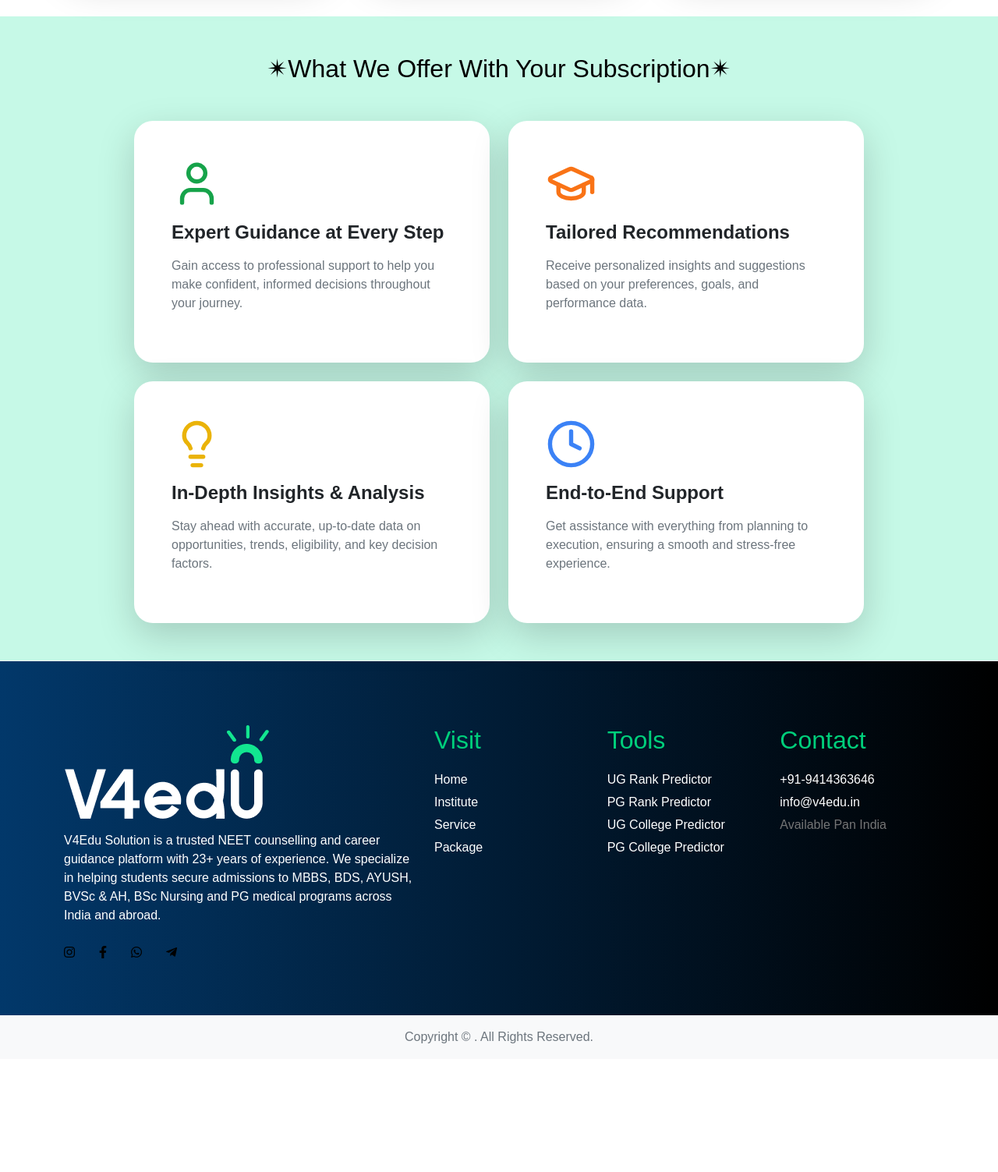
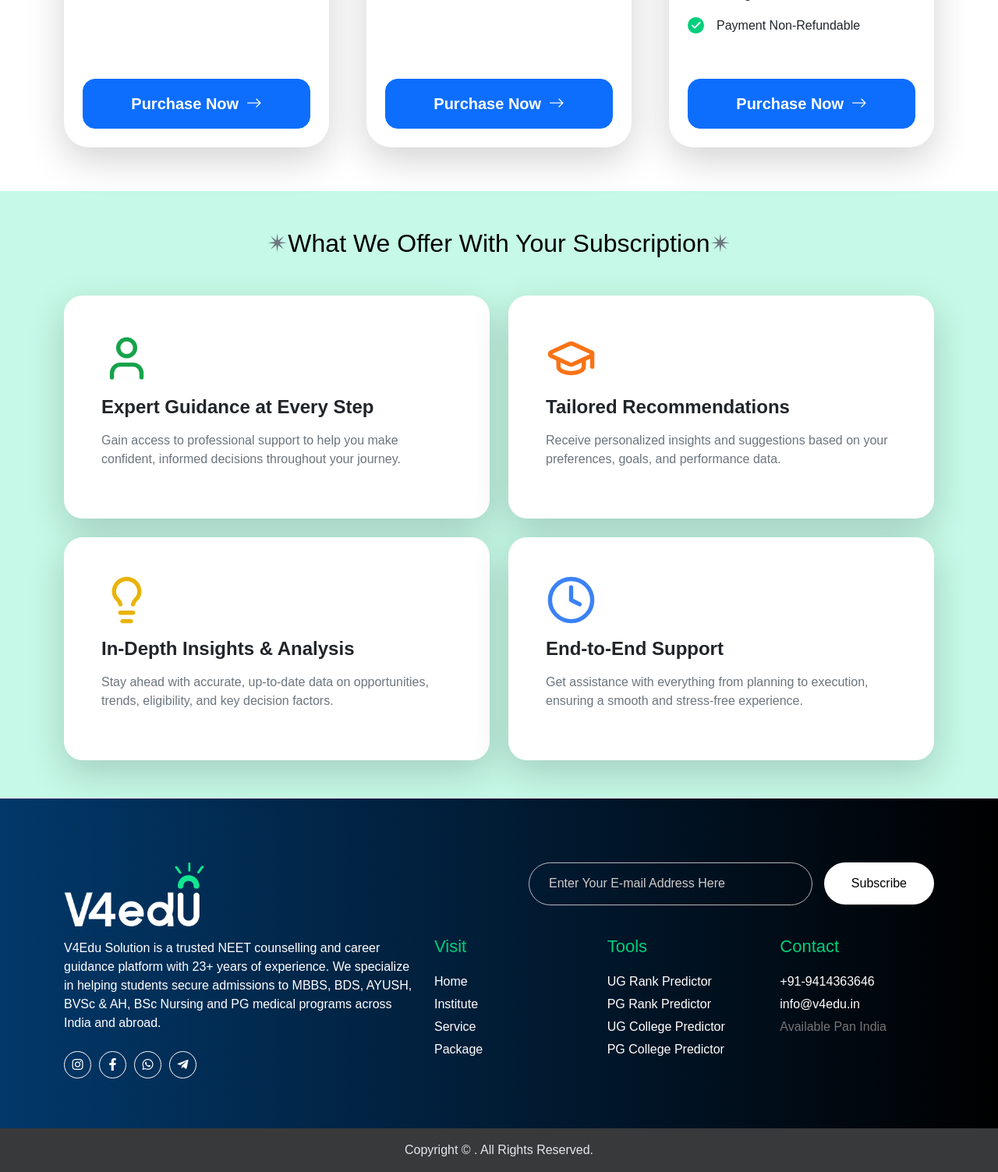
Before and after one commit to MrudulAhirrao/new-project, a PHP site: page /views/packages.php in a window 1280 px wide. Shown: the part 3028-4531 px from the top of the page at 78% size. Before the commit the page ends 4366 px from the top, so only its background shows below. Run offline with PHP 8.4, Linux system fonts and the light colour scheme; some web fonts are replaced.

Commit message:
new updates

```diff
--- a/assets/css/style.css
+++ b/assets/css/style.css
@@ -4,6 +4,7 @@ body {
     padding: 0;
     font-family: "Afacad", sans-serif;
     color: #000;
+    padding-top: 80px;
 }
 
 
@@ -403,9 +404,7 @@ body.scroll-off {
     background-color: #0056b3;
     color: #fff;
 }
-body {
-    padding-top: 90px; /* Adjust main content padding to account for fixed header */
-}
+
 
 /* =================================
    MOBILE NAV BUTTON VISIBILITY FIX
@@ -622,7 +621,7 @@ body {
 }
 
 footer h6 {
-    font-size: 32px;
+    font-size: 22px;
     color: #00CF7B;
     margin: 0 0 20px;
     position: relative;
@@ -671,14 +670,29 @@ ul.footer-links.socialize li a i {
     border-top: 1px solid #eeeeee;
     background: linear-gradient(90deg, rgba(2, 56, 106, 1) 0%, rgba(0, 0, 0, 1) 100%)
 }
+.footer-logo {
+    max-width: 180px; /* You can adjust this value */
+}
 
 .social-box {
-    display: flex;
-    justify-content: flex-start;
-    gap: 15px;
-    list-style: none;
-    padding: 0;
-    margin: 20px 0 20px 0;
+    gap: 10px;
+}
+.social-box-list a {
+    display: flex;
+    justify-content: center;
+    align-items: center;
+    width: 35px;
+    height: 35px;
+    border-radius: 50%;
+    border: 1px solid #fff;
+    color: #fff;
+    font-size: 16px;
+    transition: all 0.3s ease;
+}
+
+.social-box-list a:hover {
+    background-color: #fff;
+    color: #02386A; /* Main dark blue color */
 }
 
 .social-box-list a svg {
@@ -756,6 +770,61 @@ ul.footer-links.socialize li a i {
 .back_top:hover span {
     color: #2196f3;
 }
+.subscription-form-wrapper {
+    display: flex;          /* Aligns items side-by-side */
+    align-items: center;    /* Vertically centers them */
+    gap: 15px;              /* Creates the space BETWEEN the input and button */
+
+    max-width: 520px;       /* Adjusted max-width */
+    margin-left: auto;
+    margin-bottom: 40px;
+}
+
+/* The styling for the standalone, rounded input field */
+.subscription-form-wrapper .form-control {
+    flex-grow: 1;           /* Allows the input to fill available space */
+    height: 52px;           /* A consistent height */
+
+    background-color: transparent;
+    border: 1px solid rgba(255, 255, 255, 0.7); /* Its OWN border */
+    border-radius: 50px;    /* Fully rounded corners */
+    color: #fff;
+    font-size: 16px;
+    padding: 10px 25px;     /* Normal padding */
+}
+
+/* A slightly brighter border when the user clicks into the input */
+.subscription-form-wrapper .form-control:focus {
+    outline: none;
+    box-shadow: none;
+    border-color: #fff;
+}
+
+/* Styling for the placeholder text */
+.subscription-form-wrapper .form-control::placeholder {
+    color: #ccc;
+    opacity: 1;
+}
+
+/* The styling for the standalone, rounded button */
+.subscription-form-wrapper .btn-subscribe {
+    background-color: #fff;
+    color: #000;
+    border: none;
+    border-radius: 50px;    /* Fully rounded corners */
+    padding: 15px 35px;     /* Padding controls the button's size */
+    font-weight: 500;
+    cursor: pointer;
+    white-space: nowrap;    /* Keeps "Subscribe" on one line */
+    transition: background-color 0.2s ease;
+
+    /* NOTE: All absolute positioning has been removed */
+}
+
+.subscription-form-wrapper .btn-subscribe:hover {
+    background-color: #f0f0f0; /* A simple hover effect */
+}
+
 
 
 /*==================== Footer ===================*/
--- a/assets/js/script.js
+++ b/assets/js/script.js
@@ -4,45 +4,7 @@ $(document).ready(function () {
     var HeadH = $('#header').outerHeight();
     // $('body').css('padding-top', HeadH);
 
-    var scrollWindow = function() {
-        $(window).on('load scroll',function() {
-            var navbar = $('#header');
 
-            // if ($(this).scrollTop() > HeadH) {
-            if ($(this).scrollTop() > 250) {
-                if (!navbar.hasClass('is-sticky')) {
-                    navbar.addClass('is-sticky');
-                     $('body').css('padding-top', HeadH);
-                }
-            }
-            // if ($(this).scrollTop() < HeadH) {
-            if ($(this).scrollTop() < 250) {
-                if (navbar.hasClass('is-sticky')) {
-                    navbar.removeClass('is-sticky');
-                    $('body').css('padding-top', 0);
-                }
-            }
-            // if ($(this).scrollTop() > HeadH*2) {
-            if ($(this).scrollTop() > 250) {
-                if (!navbar.hasClass('awake')) {
-                    navbar.addClass('awake');
-                }
-            }
-            // if ($(this).scrollTop() < HeadH*2) {
-            if ($(this).scrollTop() < 50) {
-                if (navbar.hasClass('awake')) {
-                    navbar.removeClass('awake');
-                }
-            }
-            // if ($(this).scrollTop() >= 400) {
-            //     $('.back_top').addClass('active');
-            // }
-            // else {
-            //     $('.back_top').removeClass('active');
-            // }
-        });
-    };
-    scrollWindow();
 
 
     var btn = $('#top-button');
--- a/includes/footer.php
+++ b/includes/footer.php
@@ -6,16 +6,21 @@
     <div class="container py-5">
         <div class="row">
             <div class="col-lg-5 col-md-12 mb-4 mb-lg-0">
-                <img src="../assets/images/newlogo.png" alt="V4Edu Solution Footer Logo" class="mb-3">
+                <img src="../assets/images/newlogo.png" alt="V4Edu Solution Footer Logo" class="mb-3 footer-logo">
                 <p class="footerAbout">V4Edu Solution is a trusted NEET counselling and career guidance platform with 23+ years of experience. We specialize in helping students secure admissions to MBBS, BDS, AYUSH, BVSc & AH, BSc Nursing and PG medical programs across India and abroad.</p>
                 <ul class="social-box list-unstyled d-flex mt-4">
-                    <li class="social-box-list me-3"><a href="https://www.instagram.com/v4education?utm_source=ig_web_button_share_sheet&igsh=ZDNlZDc0MzIxNw=="><i class="fab fa-instagram"></i></a></li>
-                    <li class="social-box-list me-3"><a href="https://www.facebook.com/V4Edu2000"><i class="fab fa-facebook-f"></i></a></li>
-                    <li class="social-box-list me-3"><a href="https://wa.me/919462363646"><i class="fab fa-whatsapp"></i></a></li>
+                    <li class="social-box-list"><a href="https://www.instagram.com/v4education?utm_source=ig_web_button_share_sheet&igsh=ZDNlZDc0MzIxNw=="><i class="fab fa-instagram"></i></a></li>
+                    <li class="social-box-list"><a href="https://www.facebook.com/V4Edu2000"><i class="fab fa-facebook-f"></i></a></li>
+                    <li class="social-box-list"><a href="https://wa.me/919462363646"><i class="fab fa-whatsapp"></i></a></li>
                     <li class="social-box-list"><a href="https://t.me/NEET_UG_COUNSELING_SUPPORT"><i class="fab fa-telegram-plane"></i></a></li>
                 </ul>
             </div>
             <div class="col-lg-7 col-md-12">
+
+                <div class="subscription-form-wrapper">
+                    <input type="email" class="form-control" placeholder="Enter Your E-mail Address Here" aria-label="Email Address">
+                    <button class="btn-subscribe" type="submit">Subscribe</button>
+                </div>
                 <div class="row">
                     <div class="col-md-4 col-6 mb-4 mb-md-0">
                         <h6>Visit</h6>
@@ -47,7 +52,7 @@
             </div>
         </div>
     </div>
-   <div class="copyright py-3" style="background-color: #f8f9fa; color: #6c757d;">
+   <div class="copyright py-3" style="background-color: #38393aff; color: #e3e7ebff;">
     <div class="container text-center">
         <span>
             Copyright © <span id="copyright-year"></span>. All Rights Reserved.
@@ -55,54 +60,3 @@
     </div>
 </div>
 </footer>
-<script src="https://ajax.googleapis.com/ajax/libs/jquery/3.7.0/jquery.min.js"></script>
-<script src="https://cdn.jsdelivr.net/npm/bootstrap@5.3.3/dist/js/bootstrap.bundle.min.js" integrity="sha384-YvpcrYf0tY3lHB60NNkmXc5s9fDVZLESaAA55NDzOxhy9GkcIdslK1eN7N6jIeHz" crossorigin="anonymous"></script>
-<script src="https://cdn.jsdelivr.net/npm/swiper@11/swiper-bundle.min.js"></script>
-<script src="../assets/js/script.js"></script>
-
-
-<script>
-    // Initialize Swiper for sliders
-    const swiper = new Swiper('.counselling-slider', {
-        slidesPerView: 3,
-        spaceBetween: 30,
-        centeredSlides: true,
-        loop: true,
-        autoplay: { delay: 2000, disableOnInteraction: false },
-        pagination: { el: '.swiper-pagination', clickable: true },
-        breakpoints: { 320:{slidesPerView:1}, 640:{slidesPerView:2}, 768:{slidesPerView:2.5}, 1024:{slidesPerView:3} },
-    });
-
-    // Animate counter function for stats
-    function animateCounter(id, target, suffix = "", duration = 2000) {
-        const element = document.getElementById(id);
-        if (element) {
-            let start = 0;
-            const end = parseInt(target);
-            if (isNaN(end)) return;
-            const stepTime = Math.abs(Math.floor(duration / end));
-            const timer = setInterval(() => {
-                start++;
-                element.textContent = start + suffix;
-                if (start >= end) {
-                    clearInterval(timer);
-                    element.textContent = target + suffix;
-                }
-            }, stepTime);
-        }
-    }
-
-    // Run counters when the page loads
-    document.addEventListener('DOMContentLoaded', function() {
-        animateCounter("users", '153', "k");
-        animateCounter("experience", '23', "+");
-        const accuracyEl = document.getElementById("accuracy");
-        if (accuracyEl) {
-            animateCounter("accuracy", 99, "");
-            setTimeout(() => { accuracyEl.textContent = "100%"; }, 2100);
-        }
-    });
-</script>
-
-</body>
-</html>
--- a/views/packages.php
+++ b/views/packages.php
@@ -184,6 +184,11 @@ include __DIR__ . '/../includes/header.php';
                                             ?>
                                                 <li class="d-flex align-items-center feature-list-item">
 
+                                                    <svg class="me-3" width="21" height="21" viewBox="0 0 21 21" fill="none" xmlns="http://www.w3.org/2000/svg">
+                                                        <rect width="21" height="21" rx="10.5" fill="#00CF7B" />
+                                                        <path d="M15.6 7L9 13.6L6 10.6" stroke="white" stroke-width="2" stroke-linecap="round" stroke-linejoin="round" />
+                                                    </svg>
+
                                                     <span><?php echo htmlspecialchars(trim($feature)); ?></span>
                                                 </li>
                                             <?php } ?>
@@ -242,6 +247,11 @@ include __DIR__ . '/../includes/header.php';
                                             ?>
                                                 <li class="d-flex align-items-center feature-list-item">
 
+                                                    <svg class="me-3" width="21" height="21" viewBox="0 0 21 21" fill="none" xmlns="http://www.w3.org/2000/svg">
+                                                        <rect width="21" height="21" rx="10.5" fill="#00CF7B" />
+                                                        <path d="M15.6 7L9 13.6L6 10.6" stroke="white" stroke-width="2" stroke-linecap="round" stroke-linejoin="round" />
+                                                    </svg>
+
                                                     <span><?php echo htmlspecialchars(trim($feature)); ?></span>
                                                 </li>
                                             <?php } ?>
@@ -265,12 +275,11 @@ include __DIR__ . '/../includes/header.php';
 
     <section class="py-5" style="background-color: #C6F9E7;">
         <div class="container">
-            <h2
-                class="text-center text-2xl md:text-3xl font-bold text-black mb-5 flex items-center justify-center gap-2">
-                <span class="animate-pulse text-gray-500">✴</span>What We Offer With Your Subscription<span
-                    class="animate-pulse text-gray-500">✴</span>
+            <h2 class="text-center text-2xl md:text-3xl font-normal text-black mb-5 flex items-center justify-center gap-2">
+                <span class="text-secondary">✴</span>What We Offer With Your Subscription<span
+                    class="text-secondary">✴</span>
             </h2>
-            <div class="row row-cols-1 row-cols-md-2 g-4 mx-auto" style="max-width: 60rem;">
+            <div class="row row-cols-1 row-cols-md-2 g-4">
                 <div class="col">
                     <div class="card border-0 shadow-lg h-100" style="border-radius: 1.5rem;">
                         <div class="card-body p-5">
@@ -286,7 +295,7 @@ include __DIR__ . '/../includes/header.php';
                 <div class="col">
                     <div class="card border-0 shadow-lg h-100" style="border-radius: 1.5rem;">
                         <div class="card-body p-5">
-                            <svg xmlns="http://www.w3.org/2000/svg" width="65" height="65" viewBox="0 0 24 24" fill="none" stroke="currentColor" stroke-width="2" stroke-linecap="round" stroke-linejoin="round" class="lucide lucide-graduation-cap w-16 h-16 text-orange-500"  color="#f97316">
+                            <svg xmlns="http://www.w3.org/2000/svg" width="65" height="65" viewBox="0 0 24 24" fill="none" stroke="currentColor" stroke-width="2" stroke-linecap="round" stroke-linejoin="round" class="lucide lucide-graduation-cap w-16 h-16 text-orange-500" color="#f97316">
                                 <path d="M21.42 10.922a1 1 0 0 0-.019-1.838L12.83 5.18a2 2 0 0 0-1.66 0L2.6 9.08a1 1 0 0 0 0 1.832l8.57 3.908a2 2 0 0 0 1.66 0z">
                                 </path>
                                 <path d="M22 10v6"></path>
--- a/views/reviewtestimonial.php
+++ b/views/reviewtestimonial.php
@@ -8,7 +8,6 @@
     <style>
         .testimonials-container {
             width: 100%;
-            max-width: 1200px;
             margin: 0 auto;
             text-align: center;
             background: radial-gradient(ellipse at top, #e0f2fe, #f4f7fa 80%);
```
Also changed, not shown: 1 other file.
